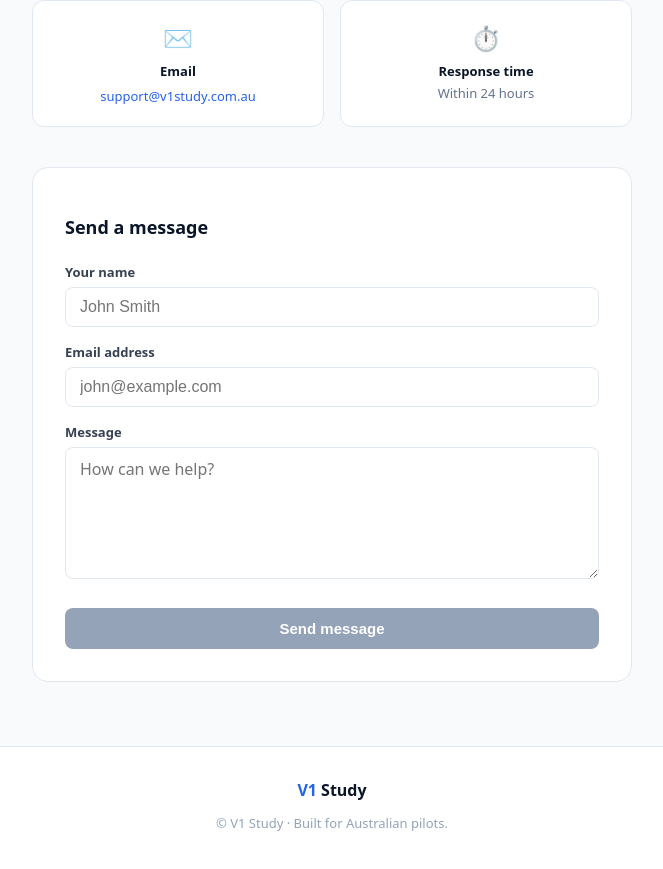
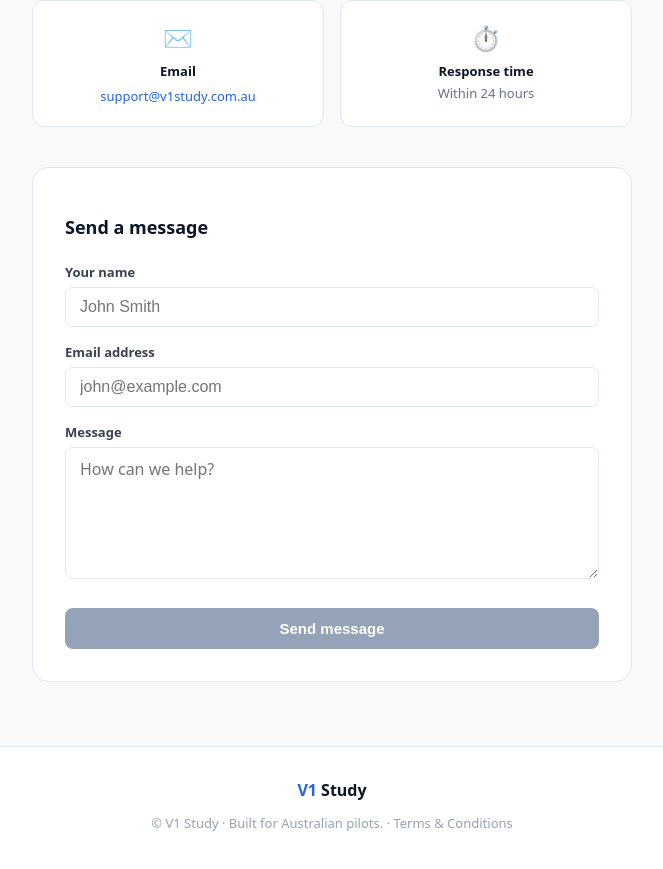
Before and after one commit to daniellongford/V1Study, a Next.js app: page /contact in a window 1280 px wide. Shown: the part 299-1168 px from the top of the page, without its empty margins (308-971 px from the left). Built offline with nearby package versions, Linux system fonts and the light colour scheme.

Commit message:
Update page.tsx

```diff
--- a/app/contact/page.tsx
+++ b/app/contact/page.tsx
@@ -78,7 +78,7 @@ export default function ContactPage() {
           <span style={{ fontWeight: '800', color: '#2563eb' }}>V1</span>
           <span style={{ fontWeight: '800', color: '#0a1628' }}> Study</span>
         </div>
-        <p style={{ fontSize: '13px', color: '#94a3b8' }}>© V1 Study · Built for Australian pilots.</p>
+        <p style={{ fontSize: '13px', color: '#94a3b8' }}>© V1 Study · Built for Australian pilots. · <a href="/terms" style={{ color: '#94a3b8', textDecoration: 'none' }}>Terms &amp; Conditions</a></p>
       </footer>
     </main>
   )
```
